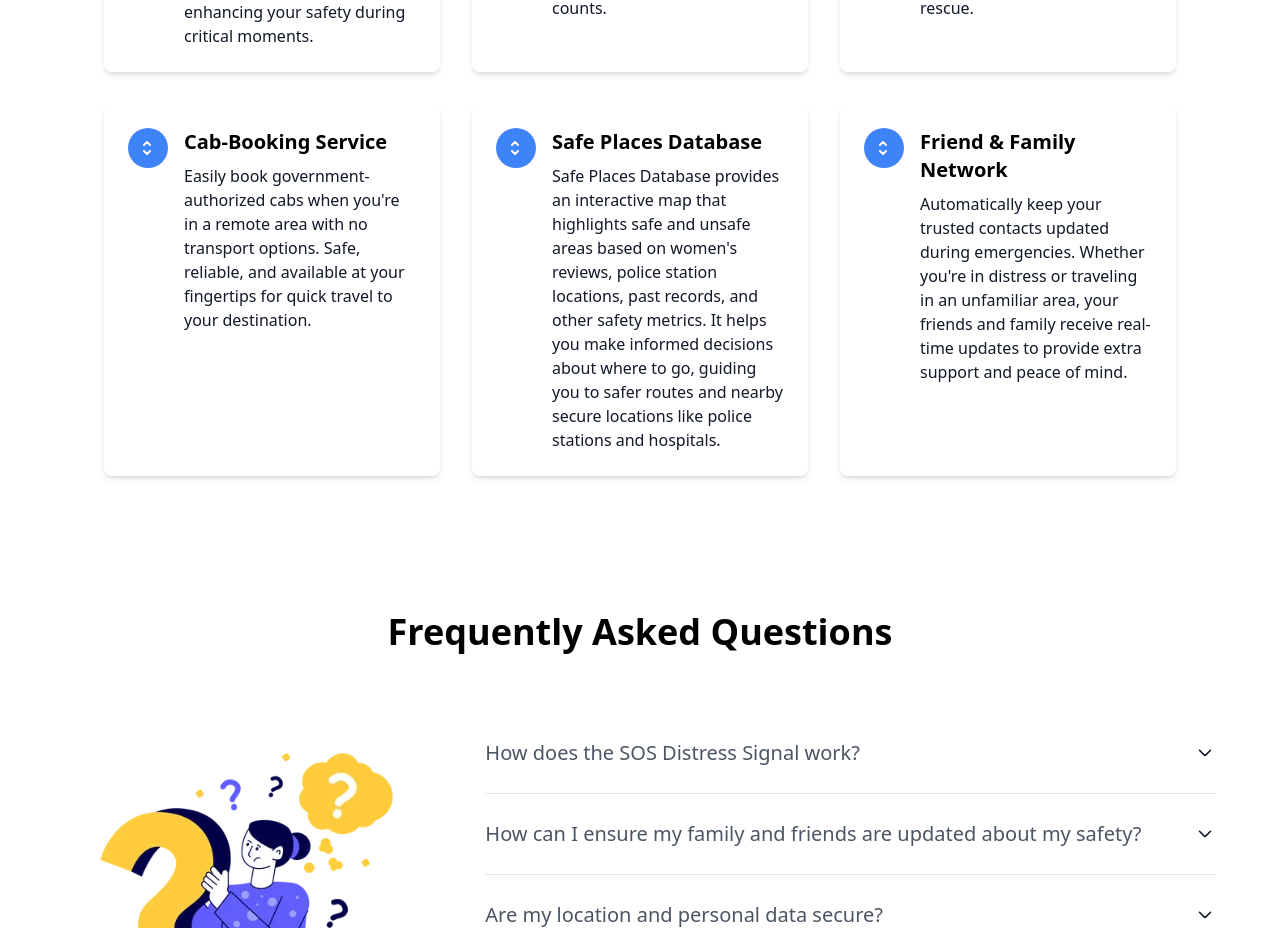
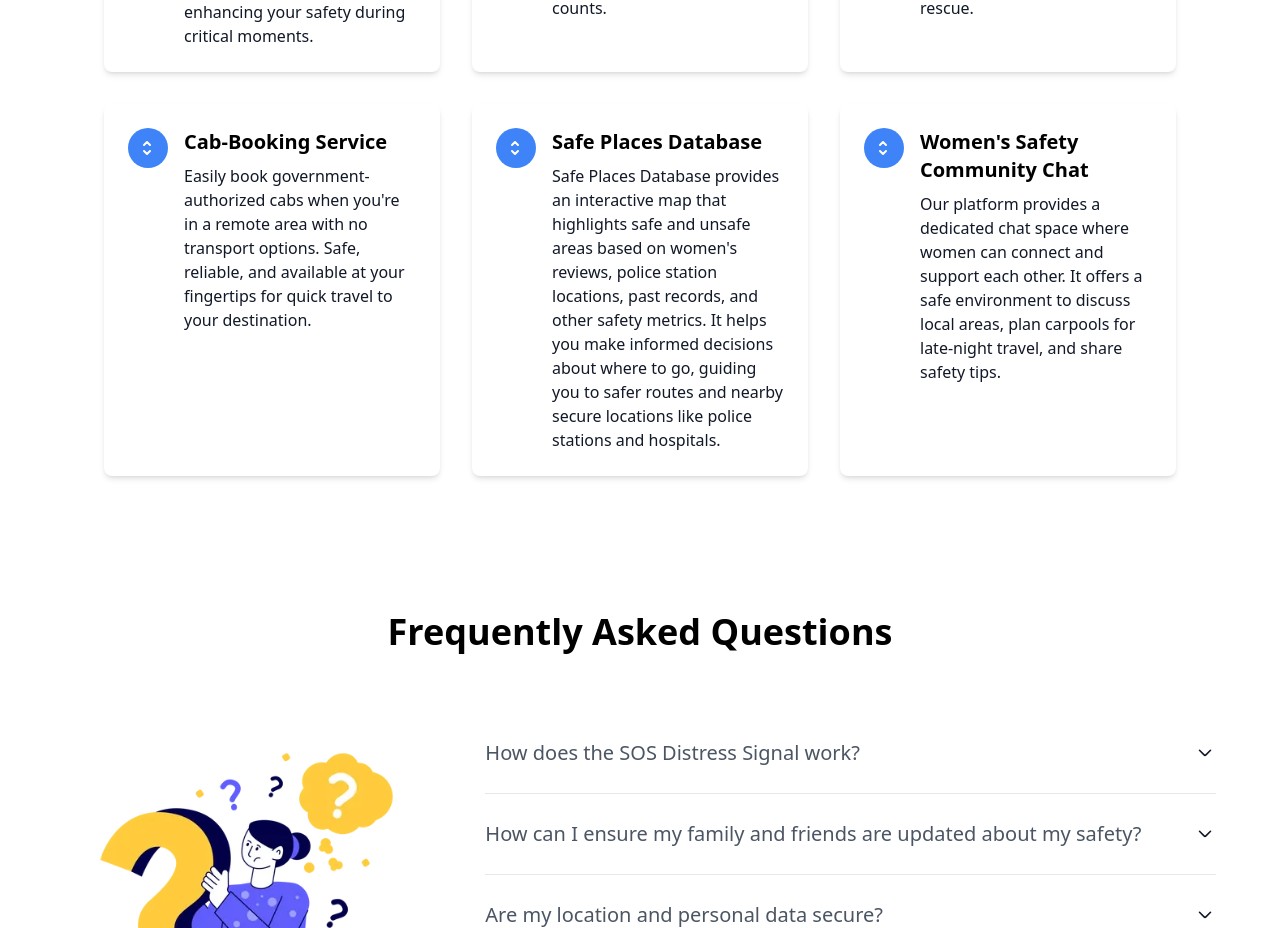
Before and after one commit to VrandaaGarg/SHEild, a React (Vite) app: page / in a window 1280 px wide. Shown: the part 1780-2708 px from the top of the page. Built offline with nearby package versions, Linux system fonts and the light colour scheme.

Commit message:
done completed

```diff
--- a/src/Components/Features.jsx
+++ b/src/Components/Features.jsx
@@ -28,9 +28,9 @@ const Features = () => {
         " Safe Places Database provides an interactive map that highlights safe and unsafe areas based on women's reviews, police station locations, past records, and other safety metrics. It helps you make informed decisions about where to go, guiding you to safer routes and nearby secure locations like police stations and hospitals.",
     },
     {
-      question: " Friend & Family Network",
+      question: "Women's Safety Community Chat",
       answer:
-        " Automatically keep your trusted contacts updated during emergencies. Whether you're in distress or traveling in an unfamiliar area, your friends and family receive real-time updates to provide extra support and peace of mind.",
+        "Our platform provides a dedicated chat space where women can connect and support each other. It offers a safe environment to discuss local areas, plan carpools for late-night travel, and share safety tips.",
     },
   ];
 
```
